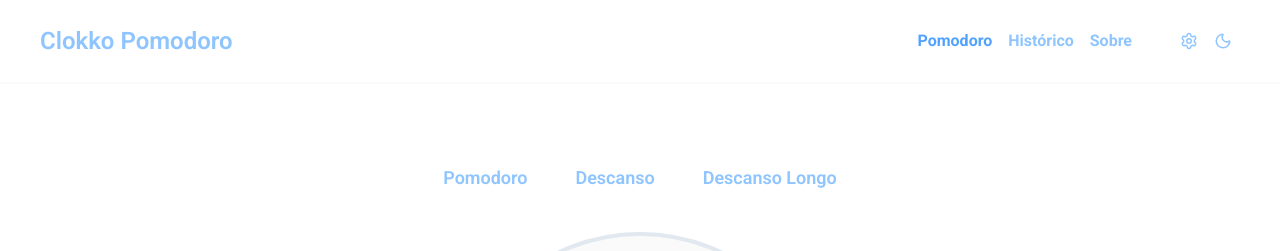
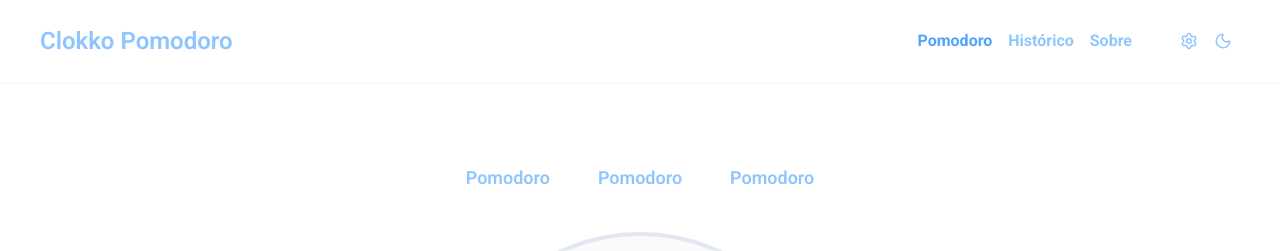
Before and after one commit to davifdev/clokko-pomodoro, a React (Vite) app: page / in a window 1280 px wide. Shown: the top 251 px of the page. Built offline with nearby package versions, Linux system fonts and the light colour scheme.

Commit message:
feat: add indicator cycle and remove console.log

```diff
--- a/src/components/cycle-name-component.tsx
+++ b/src/components/cycle-name-component.tsx
@@ -1,10 +1,16 @@
 import type { ReactNode } from 'react';
 
-const CycleName = ({ children }: { children: ReactNode }) => {
+interface CycleNameProps {
+  children: ReactNode;
+}
+
+const CycleName = ({ children }: CycleNameProps) => {
   return (
-    <p className="text-sm font-semibold text-blue-300 md:text-lg dark:text-slate-100">
+    <div
+      className={`h-7 text-sm font-semibold text-blue-300 md:text-lg dark:text-slate-100`}
+    >
       {children}
-    </p>
+    </div>
   );
 };
 
--- a/src/components/header-component.tsx
+++ b/src/components/header-component.tsx
@@ -22,7 +22,6 @@ const Header = () => {
   const [isOpenMenu, setIsOpenMenu] = useState(false);
 
   const toggleTheme = () => {
-    console.log('Toggling theme');
     setTheme((prevTheme) => (prevTheme === 'light' ? 'dark' : 'light'));
   };
 
--- a/src/components/timer-component.tsx
+++ b/src/components/timer-component.tsx
@@ -3,7 +3,6 @@ import { useTaskContext } from '../contexts/TaskContext/task-context';
 
 const Timer = () => {
   const { taskState } = useTaskContext();
-  console.log(taskState.formattedSecondsRemaining, taskState.secondsRemaining);
 
   return (
     <p className="text-7xl font-bold text-blue-300 text-shadow-md md:text-8xl dark:text-slate-100">
--- a/src/pages/home-page.tsx
+++ b/src/pages/home-page.tsx
@@ -26,6 +26,7 @@ const Home = () => {
   const currentCycle = getCurrentCycle(taskState.currentCycle);
   const cycleType = getCycleType(currentCycle);
   const lastTaskName = taskState.tasks[taskState.tasks.length - 1]?.name || '';
+  const currentTask = taskState.activeTask?.type;
 
   const handleCreateTask = (e: MouseEvent<HTMLButtonElement>) => {
     e.preventDefault();
@@ -69,9 +70,39 @@ const Home = () => {
       <Container>
         <div className="flex flex-col items-center justify-center gap-10 pt-10 md:pt-20">
           <div className="flex items-center gap-12">
-            <CycleName>Pomodoro</CycleName>
-            <CycleName>Descanso</CycleName>
-            <CycleName>Descanso Longo</CycleName>
+            <CycleName>
+              <p
+                className={
+                  currentTask === 'working'
+                    ? 'border-b-2 border-blue-300 dark:border-slate-100'
+                    : ''
+                }
+              >
+                Pomodoro
+              </p>
+            </CycleName>
+            <CycleName>
+              <p
+                className={
+                  currentTask === 'shortResting'
+                    ? 'border-b-2 border-blue-300 dark:border-slate-100'
+                    : ''
+                }
+              >
+                Pomodoro
+              </p>
+            </CycleName>
+            <CycleName>
+              <p
+                className={
+                  currentTask === 'longResting'
+                    ? 'border-b-2 border-blue-300 dark:border-slate-100'
+                    : ''
+                }
+              >
+                Pomodoro
+              </p>
+            </CycleName>
           </div>
           <div className="flex h-80 w-full max-w-80 flex-col items-center justify-center gap-8 rounded-full border-4 border-slate-200 bg-zinc-50 p-2 shadow-md md:h-96 md:max-w-96 dark:border-slate-800 dark:bg-slate-900">
             <Timer />
--- a/src/utils/sortTasks.ts
+++ b/src/utils/sortTasks.ts
@@ -14,8 +14,6 @@ export const sortTasks = ({
   return [...tasks].sort((a, b) => {
     const aValue = a[field];
     const bValue = b[field];
-
-    console.log(aValue, bValue);
 
     if (aValue === null && bValue === null) return 0;
     if (aValue === null) return 1;
```
